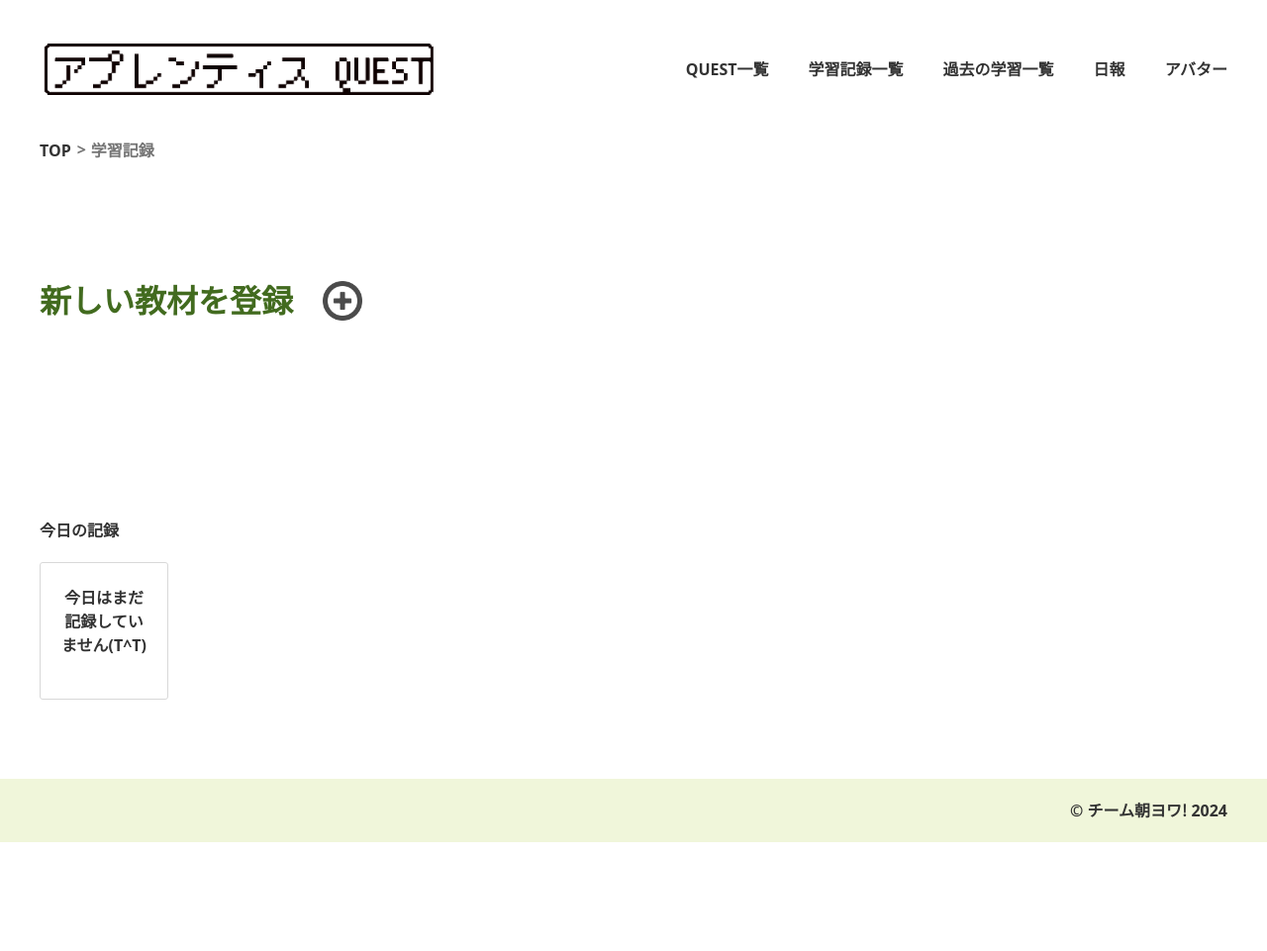
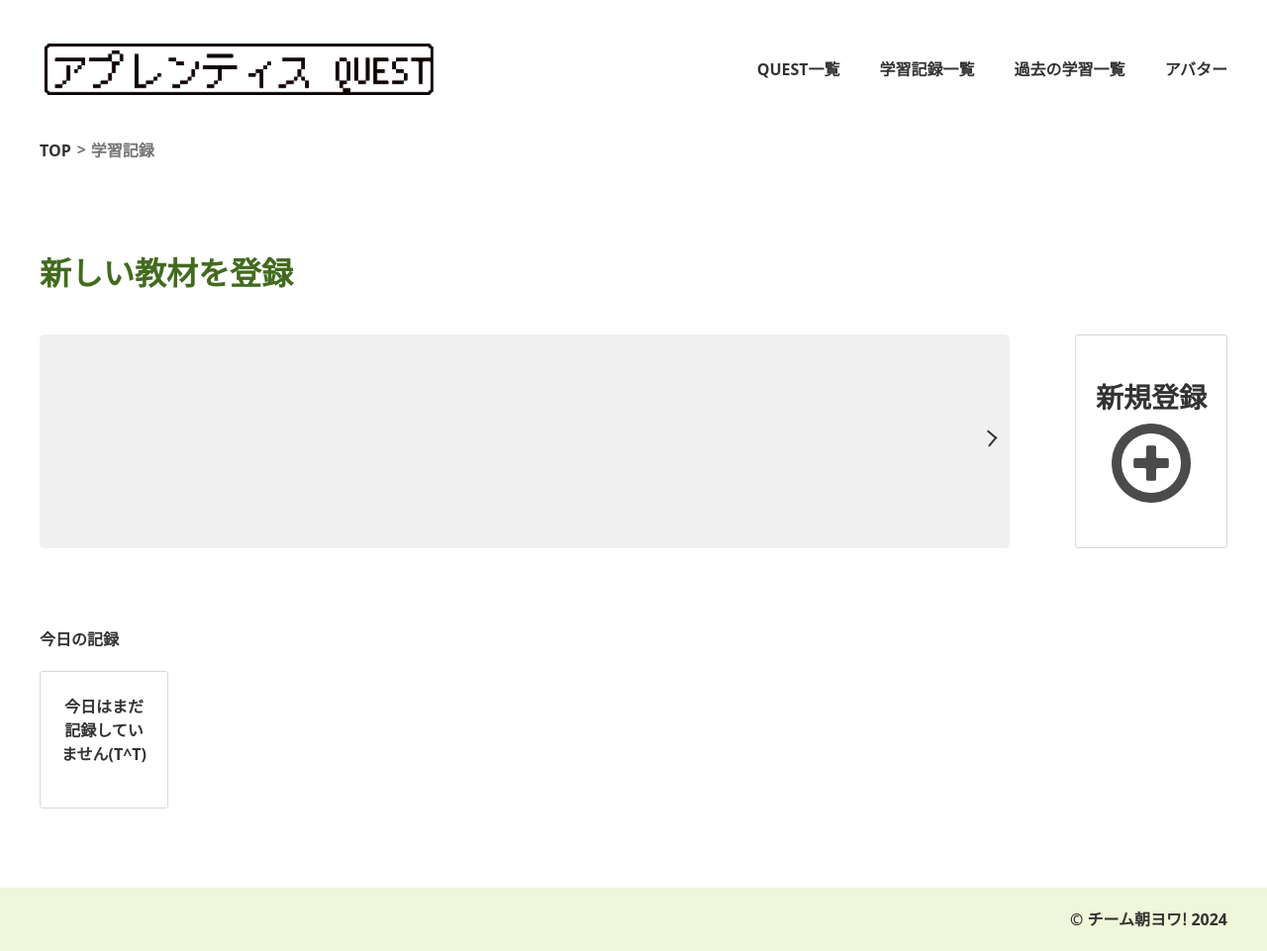
Before and after one commit to FumihikoTsutsuguchi/team-app, a PHP site: page /self-study.php in a window 1280 px wide. Shown: the whole page at 99% size. Before the commit the page ends 851 px from the top, so only its background shows below. Run offline with PHP 8.4, Linux system fonts and the light colour scheme; data that the repository does not hold is empty.

Commit message:
[update]マークアップ・スタイル調整

```diff
--- a/app/front/css/component/_modal.scss
+++ b/app/front/css/component/_modal.scss
@@ -40,7 +40,8 @@
     font-size: 2.7rem;
 }
 .c-modal-body {
-    padding: 20px;
+    text-align: left;
+    padding: 30px;
     color: $black;
     input {
         background-color: $gray-bg;
@@ -53,6 +54,7 @@
     }
     .c-button__small {
         margin-top: 20px;
+        margin-left: auto;
     }
 }
 
--- a/app/front/css/front/_avatar.scss
+++ b/app/front/css/front/_avatar.scss
@@ -2,7 +2,7 @@
 
 
 .p-avatar {
-    margin-top: 120px;
+    margin-top: 100px;
 }
 
 .p-avatar__wrap {
--- a/app/front/css/front/_daily-report-detail.scss
+++ b/app/front/css/front/_daily-report-detail.scss
@@ -1,7 +1,7 @@
 @use "../global" as *;
 
 .p-daily-report-detail {
-    margin-top: 120px;
+    margin-top: 100px;
 }
 
 .p-daily-report-detail__memo {
--- a/app/front/css/front/_daily-report.scss
+++ b/app/front/css/front/_daily-report.scss
@@ -1,7 +1,7 @@
 @use "../global" as *;
 
 .p-daily-report {
-    margin-top: 120px;
+    margin-top: 100px;
 }
 
 .p-daily-report__calender {
--- a/app/front/css/front/_front.scss
+++ b/app/front/css/front/_front.scss
@@ -1,4 +1,9 @@
 @use "../global" as *;
+
+.p-front__wrap {
+    display: flex;
+    justify-content: space-between;
+}
 
 // MVセクション
 .p-front__mv {
@@ -46,7 +51,7 @@
 
 // 学習状況セクション
 .p-front__study {
-    margin-top: 120px;
+    margin-top: 100px;
 }
 
 .p-front__study-content {
@@ -91,7 +96,8 @@
     border: 1px solid $border;
     border-radius: 10px;
     padding: 50px 50px;
-    width: 60%;
+    width: 100%;
+    max-width: 360px;
 }
 
 .p-front__avatar-content-avatar {
--- a/app/front/css/front/_past-study.scss
+++ b/app/front/css/front/_past-study.scss
@@ -1,7 +1,7 @@
 @use "../global" as *;
 
 .past-study {
-    margin-top: 120px;
+    margin-top: 100px;
     & .c-select {
         margin-top: 50px;
     }
--- a/app/front/css/front/_quest-list-detail.scss
+++ b/app/front/css/front/_quest-list-detail.scss
@@ -1,7 +1,7 @@
 @use "../global" as *;
 
 .p-quest-detail {
-    margin-top: 120px;
+    margin-top: 100px;
 }
 
 .p-quest-detail__content {
--- a/app/front/css/front/_quest-list.scss
+++ b/app/front/css/front/_quest-list.scss
@@ -1,7 +1,7 @@
 @use "../global" as *;
 
 .p-quest-list {
-    margin-top: 120px;
+    margin-top: 100px;
 }
 
 .p-quest-list__select {
--- a/app/front/css/front/_self-study.scss
+++ b/app/front/css/front/_self-study.scss
@@ -2,11 +2,32 @@
 
 
 .p-self-study {
-    margin-top: 120px;
+    margin-top: 100px;
 }
 
 .p-self-study-list {
-    margin: 120px 0 80px;
+    display: flex;
+    justify-content: space-between;
+    margin: 50px 0 80px;
+    > form {
+        position: relative;
+        width: calc(100% - 300px);
+        background-color: $gray-bg;
+        border-radius: 5px;
+        padding: 10px 40px;
+        &::after {
+            position: absolute;
+            content: "";
+            width: 10px;
+            height: 10px;
+            right: 15px;
+            top: 46%;
+            transform: rotate(-50deg);
+            border-bottom: 2px solid #333;
+            border-right: 2px solid #333;
+            z-index: 1;
+            pointer-events: none;
+        }
         ul {
             display: flex;
             gap: 30px;
@@ -21,6 +42,7 @@
                 border: 1px solid #d8d8d8;
                 border-radius: 3px;
                 text-align: center;
+                background-color: white;
                 > div {
                     max-width: 110px;
                     aspect-ratio: 110/90;
@@ -37,4 +59,26 @@
                 }
             }
         }
+
     }
+}
+
+.p-self-study-list-add {
+    display: flex;
+    flex-direction: column;
+    justify-content: space-between;
+    align-items: center;
+    gap: 15px;
+    max-width: 120px;
+    padding: 50px 20px 30px;
+    border: 1px solid #d8d8d8;
+    border-radius: 3px;
+    text-align: center;
+    background-color: white;
+    > button {
+        max-width: 80px;
+    }
+    > P {
+        font-size: 2.8rem;
+    }
+}
--- a/app/front/header.php
+++ b/app/front/header.php
@@ -24,7 +24,6 @@
                     <li><a href="./quest-list.php">QUEST一覧</a></li>
                     <li><a href="./self-study.php">学習記録一覧</a></li>
                     <li><a href="./past-study.php">過去の学習一覧</a></li>
-                    <li><a href="./daily-report.php">日報</a></li>
                     <li><a href="./avatar.php">アバター</a></li>
                 </ul>
             </nav>
--- a/app/front/index.php
+++ b/app/front/index.php
@@ -17,6 +17,7 @@
         </div>
     </div>
     <div class="c-wrapper">
+        <div class="p-front__wrap">
             <div class="p-front__study">
                 <h2 class="c-heading">現在の学習状況</h2>
                 <div class="p-front__study-content">
@@ -75,6 +76,7 @@
                 </div>
             </div>
         </div>
+    </div>
 </main>
 
 <?php // グラフライブラリ(chart.js)読み込み[TOPページのみ] ?>
@@ -128,8 +130,6 @@ foreach ($learningTimes as $record) {
     $data[] = $totalHours;
 }
 
-// 配列を逆順にする
-$labels = array_reverse($labels);
 
 ?>
 
--- a/app/front/self-study.php
+++ b/app/front/self-study.php
@@ -20,31 +20,6 @@
     <div class="p-self-study">
         <div class="c-heading-wrap">
             <h2 class="c-heading">新しい教材を登録</h2>
-            <button id="modalOpen" type="button"><img src="./img/icon/plus.png" alt="プラスのアイコン"></button>
-            <form method="post" action="">
-                <div id="easyModal" class="c-modal">
-                    <?php
-                    /* [TODO]
-                        教材名・画像パスをモーダル内で取得して、下記の教材ごとのリスト(.p-self-study-list)に動的に表示
-                    */
-                    ?>
-                    <div class="c-modal-content">
-                        <div class="c-modal-header">
-                            <h1>教材を登録することができます</h1>
-                            <span class="c-modalClose c-modal-cross">×</span>
-                        </div>
-                        <div class="c-modal-body">
-                            <label class="c-modal-body__book" for="materialName">教材名</label>
-                            <input type="text" name="materialName" id="materialName" >
-                            <label class="c-modal-body__book" for="teqCategory">カテゴリ名</label>
-                            <input type="text" name="teqCategory" id="teqCategory">
-                            <label class="c-modal-body__img" class="c-modal-body__book" for="materialImage">教材画像</label>
-                            <input type="file" name="materialImage" id="materialImage">
-                            <button type="submit" id="materialSaveButton" class="c-modal-button c-button__small c-modalClose" >登録する</button>
-                        </div>
-                    </div>
-                </div>
-            </form>
         </div>
         <div class="p-self-study-list">
             <form action="./self-study-detail.php" method="post">
@@ -64,6 +39,32 @@
                     ?>
                 </ul>
             </form>
+            <div class="p-self-study-list-add">
+                <p>新規登録</p>
+                <button id="modalOpen" type="button"><img src="./img/icon/plus.png" alt="プラスのアイコン"></button>
+                <form method="post" action="">
+                    <div id="easyModal" class="c-modal">
+                        <?php
+                        /* [TODO]
+                            教材名・画像パスをモーダル内で取得して、下記の教材ごとのリスト(.p-self-study-list)に動的に表示
+                        */
+                        ?>
+                        <div class="c-modal-content">
+                            <div class="c-modal-header">
+                                <h1>教材を登録することができます</h1>
+                                <span class="c-modalClose c-modal-cross">×</span>
+                            </div>
+                            <div class="c-modal-body">
+                                <label class="c-modal-body__book" for="materialName">教材名</label>
+                                <input type="text" name="materialName" id="materialName" >
+                                <label class="c-modal-body__book" for="teqCategory">カテゴリ名</label>
+                                <input type="text" name="teqCategory" id="teqCategory">
+                                <button type="submit" id="materialSaveButton" class="c-modal-button c-button__small c-modalClose" >登録する</button>
+                            </div>
+                        </div>
+                    </div>
+                </form>
+            </div>
         </div>
 
         <div class="c-archive">
```
Also changed, not shown: app/front/dist/css/style.css. Lines whose indentation alone changed are shown as unchanged.
